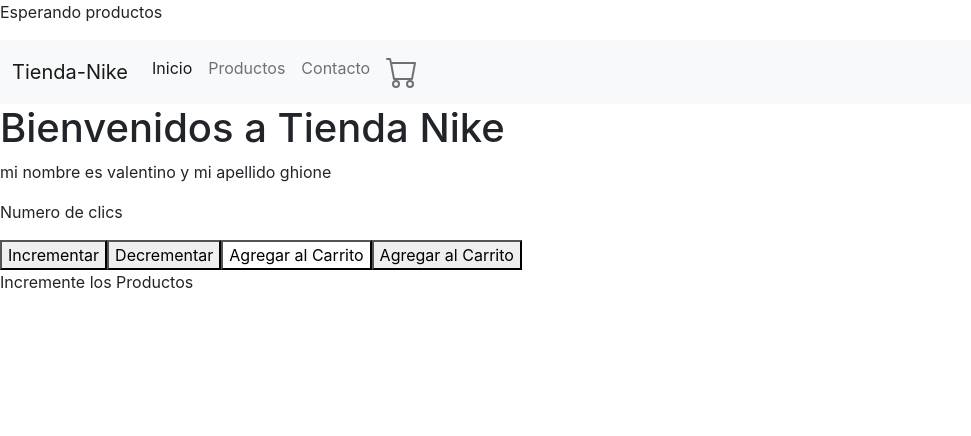
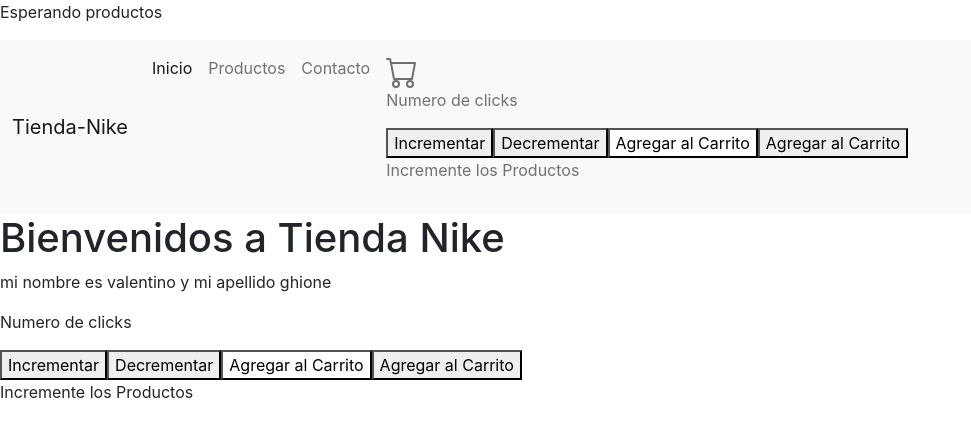
Before and after one commit to valentino23ghione/react-proyecto-tienda-nike, a React (Create React App) app: page / in a window 1280 px wide. Shown: the top 436 px of the page, without its empty margins (0-971 px from the left). Built offline with nearby package versions, Linux system fonts and the light colour scheme.

Commit message:
desafion7

```diff
--- a/src/App.js
+++ b/src/App.js
@@ -27,6 +27,7 @@
     <Navbar></Navbar>
     <ItemListContainer nombre="valentino" apellido="ghione" mensaje="Bienvenidos a Tienda Nike"></ItemListContainer>
     <ItemCount stock={15} inital={0} agregarProducto={agregar}></ItemCount>
+
     </>
   );
 }
--- a/src/Components/CartWidget.js
+++ b/src/Components/CartWidget.js
@@ -1,3 +1,6 @@
+import ItemCount from "./ItemCount";
+import ItemListContainer from "./ItemListContainer";
+
 export const CartWidget = () => {
 return (
 <>
@@ -9,6 +12,10 @@
 
 </div>
 
+<div>
+<ItemCount></ItemCount>
+
+</div>
 
 
 
--- a/src/Components/ItemCount.js
+++ b/src/Components/ItemCount.js
@@ -17,7 +17,7 @@
 }
 return (
 <div>
-<p>Numero de clics {contador}</p>
+<p>Numero de clicks {contador}</p>
 <button onClick={incrementar}>Incrementar</button>
 <button onClick={decrementar}>Decrementar</button>
 <button onClick={()=>(agregarProducto(contador))}
```
